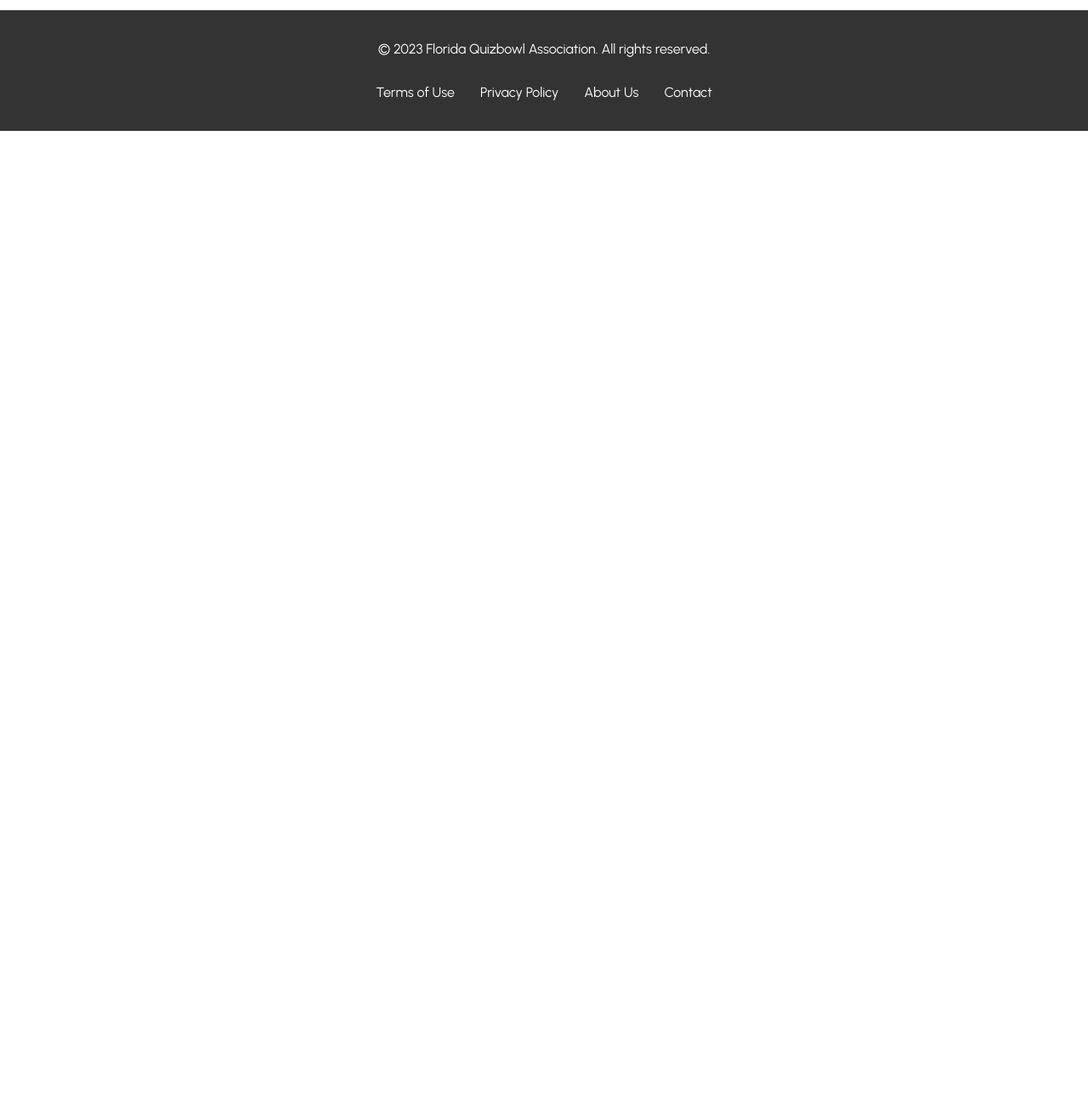
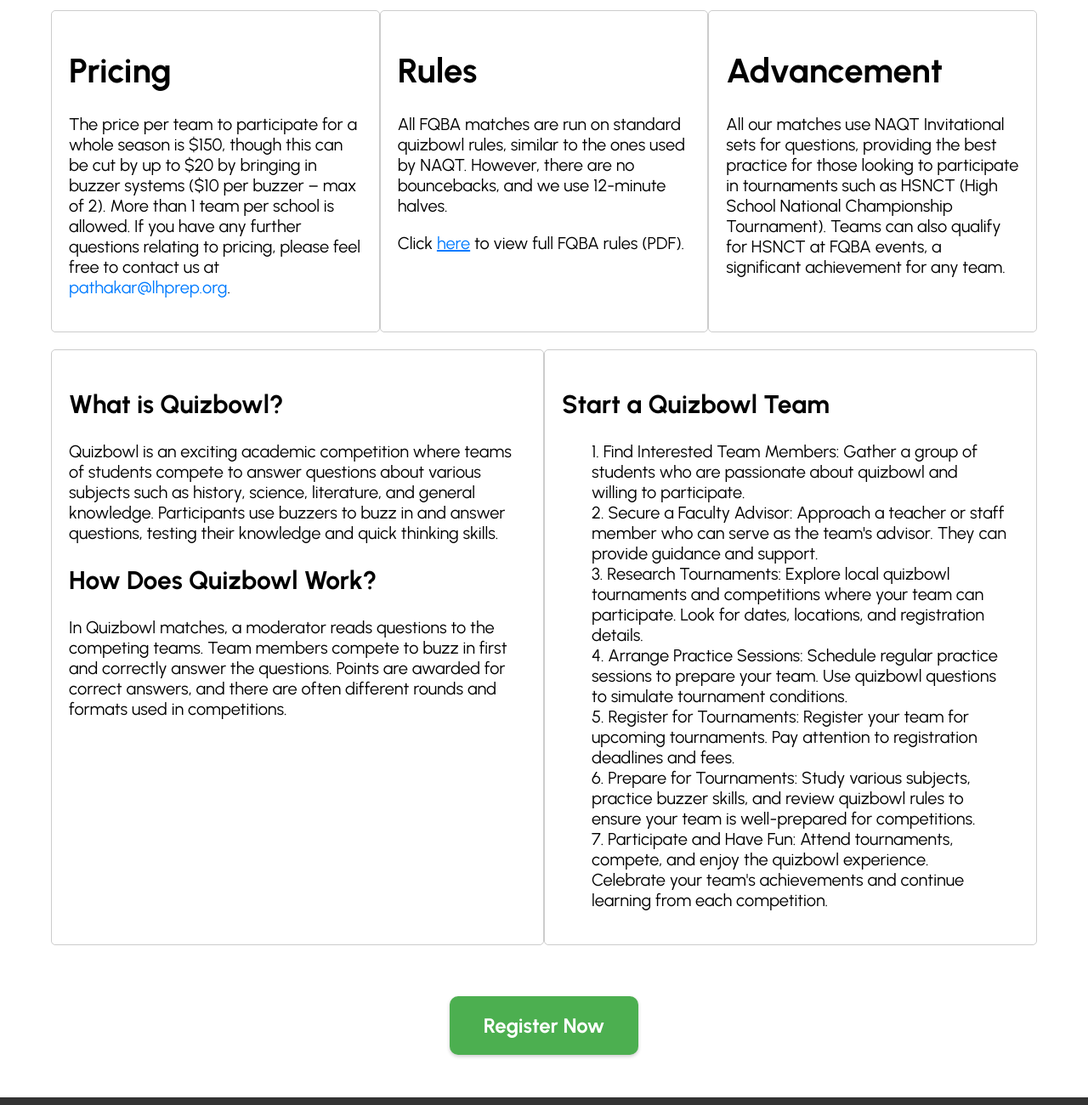
Before and after one commit to michaelhuynh476/fqba, a plain HTML site: page startateam.html in a window 1280 px wide. Shown: the part 1080-2380 px from the top of the page at 85% size. Before the commit the page ends 1234 px from the top, so only its background shows below. Drawn offline with nearby package versions, Linux system fonts and the light colour scheme.

Commit message:
Start a team final

```diff
--- a/startateam.css
+++ b/startateam.css
@@ -81,6 +81,83 @@ a:hover {
     width: 100%;
 }
 
+.content-container {
+    display: flex;
+    justify-content: space-between;
+}
+
+@media (max-width: 768px) {
+    .payment-block,
+    .rules-block {
+        width: 100%; /* Make blocks take full width on smaller screens */
+    }
+}
+
+
+
+.payment-block, .quizbowl-info, .start-team-info,
+.rules-block, .advancement-block{
+    width: 48%; /* Adjust the width as needed */
+    padding: 20px;
+    border: 1px solid #ccc;
+    border-radius: 5px;
+    margin-bottom: 20px;
+}
+
+.rules-block {
+    background-color: white;
+}
+
+.register-button-container {
+    text-align: center;
+    margin-top: 40px; /* Increase the top margin for better spacing */
+}
+
+.register-button {
+    display: inline-block;
+    padding: 20px 40px; /* Increase padding for a larger button */
+    background-color: #4CAF50;
+    color: white;
+    text-decoration: none;
+    border-radius: 10px; /* Round the corners */
+    font-size: 24px; /* Increase font size */
+    font-weight: bold; /* Make the text bold */
+    transition: background-color 0.3s ease;
+    box-shadow: 0px 2px 4px rgba(0, 0, 0, 0.2); /* Add a subtle shadow effect */
+}
+
+.register-button:hover {
+    background-color: #45a049;
+}
+
+.container2 {
+    max-width: 100%;
+    margin: 0 auto;
+    padding: 20px;
+    background-color: #ffffff;
+    border-radius: 5px;
+    box-shadow: 0px 0px 10px 0px rgba(0, 0, 0, 0.1);
+    border: 1px solid #ccc;
+}
+
+.steps {
+    list-style: decimal inside;
+    margin-top: 10px;
+    padding-left: 20px;
+}
+
+a {
+    color: #007bff;
+    text-decoration: none;
+}
+
+a:hover {
+    text-decoration: underline;
+}
+
+
+
+
 .legend {
     background-color: white;
     padding: 10px;
--- a/startateam.html
+++ b/startateam.html
@@ -46,6 +46,50 @@
 
         <div id="legend"></div>
 
+        <h2 style="margin: 50px 0px"> </h2>
+
+        <div class="content-container">
+            <div class="payment-block">
+                <h1>Pricing</h1>
+                <p>The price per team to participate for a whole season is <span class="price">$150</span>, though this can be cut by up to <span class="discount">$20</span> by bringing in buzzer systems (<span class="buzzer-price">$10</span> per buzzer – max of 2). More than 1 team per school is allowed. If you have any further questions relating to pricing, please feel free to contact us at <a href="mailto:pathakar@lhprep.org">pathakar@lhprep.org</a>.</p>
+            </div>
+            <div class="rules-block">
+                <h1>Rules</h1>
+                <p>All FQBA matches are run on standard quizbowl rules, similar to the ones used by NAQT. However, there are no bouncebacks, and we use 12-minute halves.</p>
+                <p>Click <a href="Quizbowl-Rules.pdf" target="_blank"><u>here</u></a> to view full FQBA rules (PDF).</p>
+            </div>
+            <div class="advancement-block">
+                <h1>Advancement</h1>
+                <p>All our matches use NAQT Invitational sets for questions, providing the best practice for those looking to participate in tournaments such as HSNCT (High School National Championship Tournament). Teams can also qualify for HSNCT at FQBA events, a significant achievement for any team.</p>
+            </div>
+        </div>
+
+        <div class="content-container">
+            <div class="quizbowl-info">
+                <h2>What is Quizbowl?</h2>
+                <p>Quizbowl is an exciting academic competition where teams of students compete to answer questions about various subjects such as history, science, literature, and general knowledge. Participants use buzzers to buzz in and answer questions, testing their knowledge and quick thinking skills.</p>
+
+                <h2>How Does Quizbowl Work?</h2>
+                <p>In Quizbowl matches, a moderator reads questions to the competing teams. Team members compete to buzz in first and correctly answer the questions. Points are awarded for correct answers, and there are often different rounds and formats used in competitions.</p>
+            </div>
+
+            <div class="start-team-info">
+                <h2>Start a Quizbowl Team</h2>
+                <ol class="steps">
+                    <li>Find Interested Team Members: Gather a group of students who are passionate about quizbowl and willing to participate.</li>
+                    <li>Secure a Faculty Advisor: Approach a teacher or staff member who can serve as the team's advisor. They can provide guidance and support.</li>
+                    <li>Research Tournaments: Explore local quizbowl tournaments and competitions where your team can participate. Look for dates, locations, and registration details.</li>
+                    <li>Arrange Practice Sessions: Schedule regular practice sessions to prepare your team. Use quizbowl questions to simulate tournament conditions.</li>
+                    <li>Register for Tournaments: Register your team for upcoming tournaments. Pay attention to registration deadlines and fees.</li>
+                    <li>Prepare for Tournaments: Study various subjects, practice buzzer skills, and review quizbowl rules to ensure your team is well-prepared for competitions.</li>
+                    <li>Participate and Have Fun: Attend tournaments, compete, and enjoy the quizbowl experience. Celebrate your team's achievements and continue learning from each competition.</li>
+                </ol>
+            </div>
+        </div>
+
+        <div class="register-button-container">
+            <a href="registration-page.html" class="register-button">Register Now</a>
+        </div>
 
 
     </div>
```
